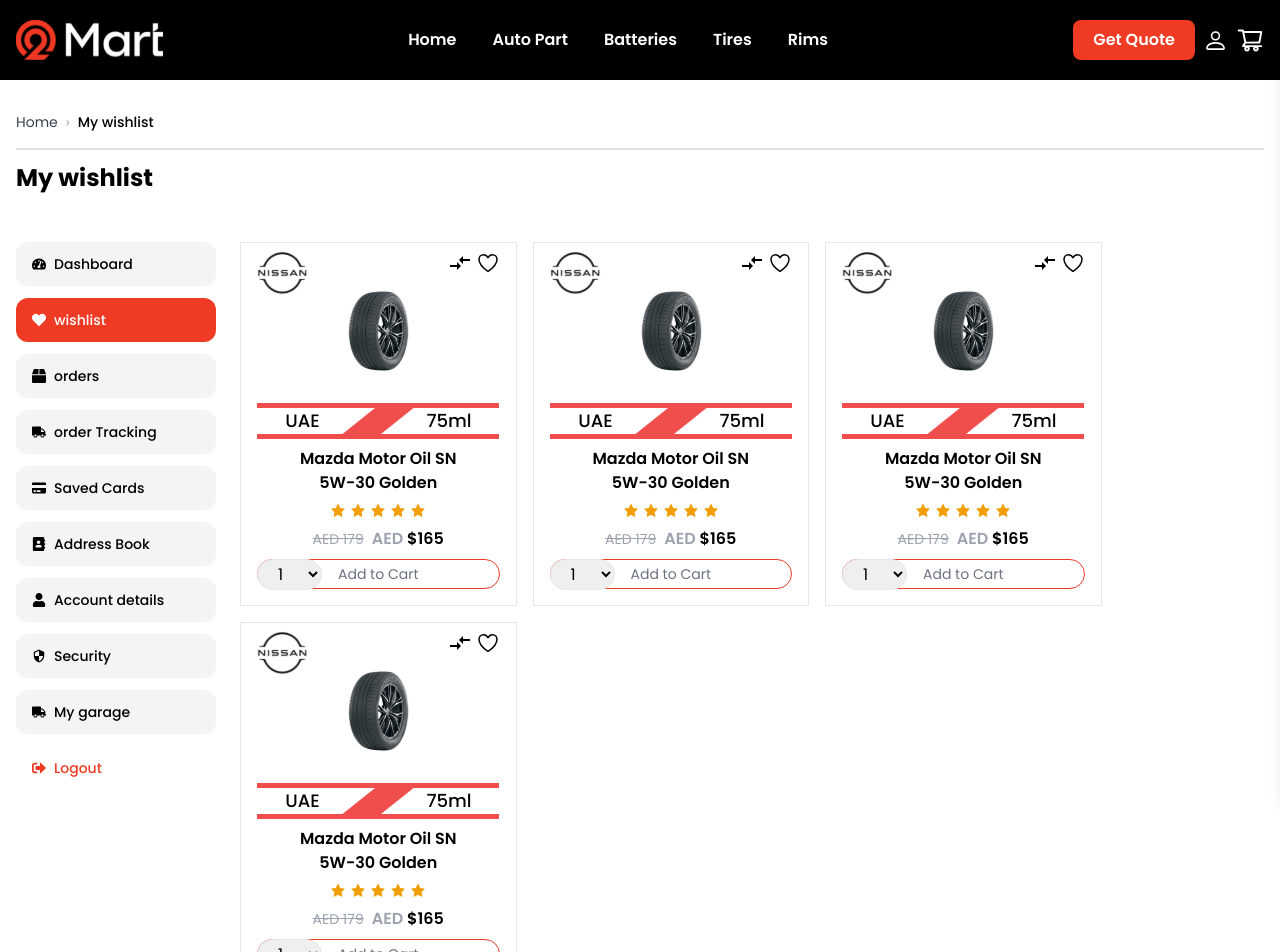
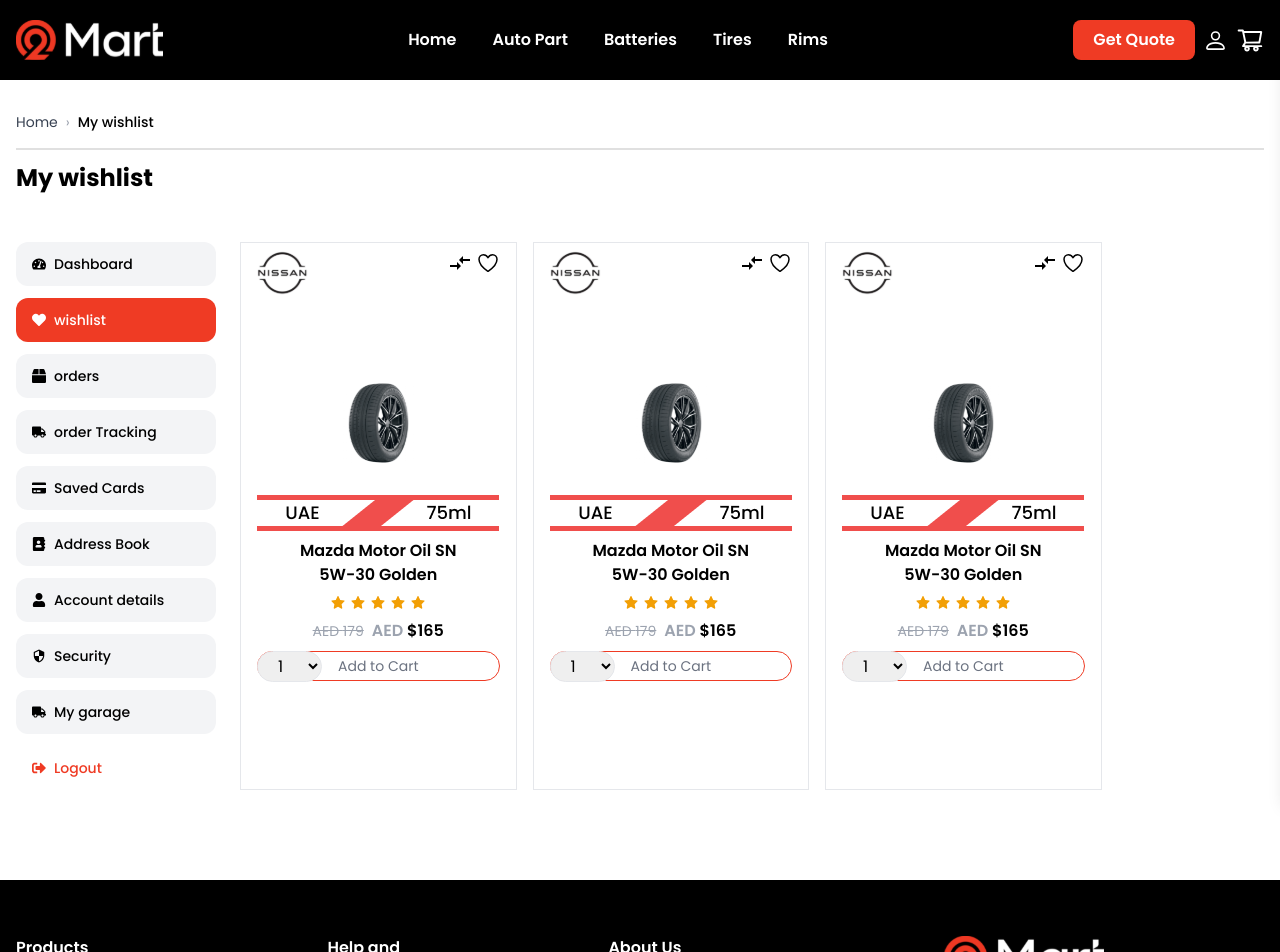
Before and after one commit to momarzouq/O2Mart, a React (Vite) app: page /wishlist in a window 1280 px wide. Shown: the top 952 px of the page. Built offline with nearby package versions, Linux system fonts and the light colour scheme.

Commit message:
fix error deploy

```diff
--- a/src/App.jsx
+++ b/src/App.jsx
@@ -13,7 +13,7 @@ import Shop from "./pages/home/Shop";
 import ProductDetails from "./components/ProductDetails";
 import Inquiry from "./components/Inquiry";
 import Comparsion from "./components/Comparsion";
-import Dashboard from "./pages/dashboard";
+import Dashboard from "./pages/dashboard/Index";
 import Wishlist from "./pages/dashboard/Wishlist";
 import Orders from "./pages/dashboard/Orders";
 import TrackOrder from "./pages/dashboard/TrackOrder";
--- a/src/pages/dashboard/Wishlist.jsx
+++ b/src/pages/dashboard/Wishlist.jsx
@@ -45,17 +45,6 @@ const Wishlist = () => {
       rating: 5,
       brand: Nissan,
     },
-    {
-      id: 4,
-      name: "Mazda Motor Oil SN 5W-30 Golden",
-      price: 165,
-      originalPrice: 179,
-      sale: false,
-      volume: Volum,
-      image: Tyers,
-      rating: 5,
-      brand: Nissan,
-    },
   ];
 
   return (
@@ -69,7 +58,7 @@ const Wishlist = () => {
 
       <div className="flex gap-6 md:flex-col">
         <DashboardSideNav />
-        <div className="grid grid-cols-3 gap-4">
+        <div className="grid grid-cols-3 md:grid-cols-1 gap-4">
           {TiresProducts.map((product) => (
             <div
               key={product.id}
```
